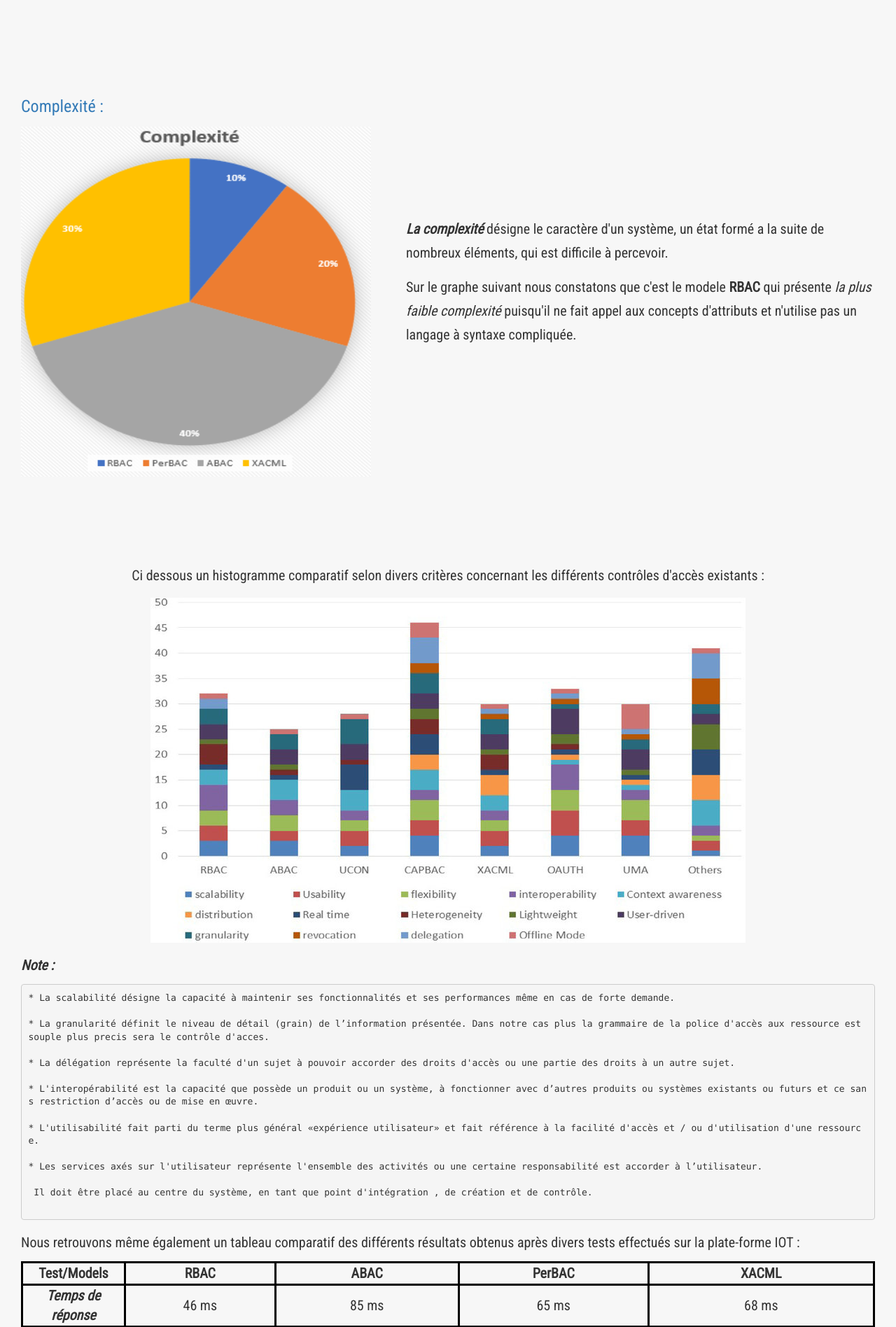
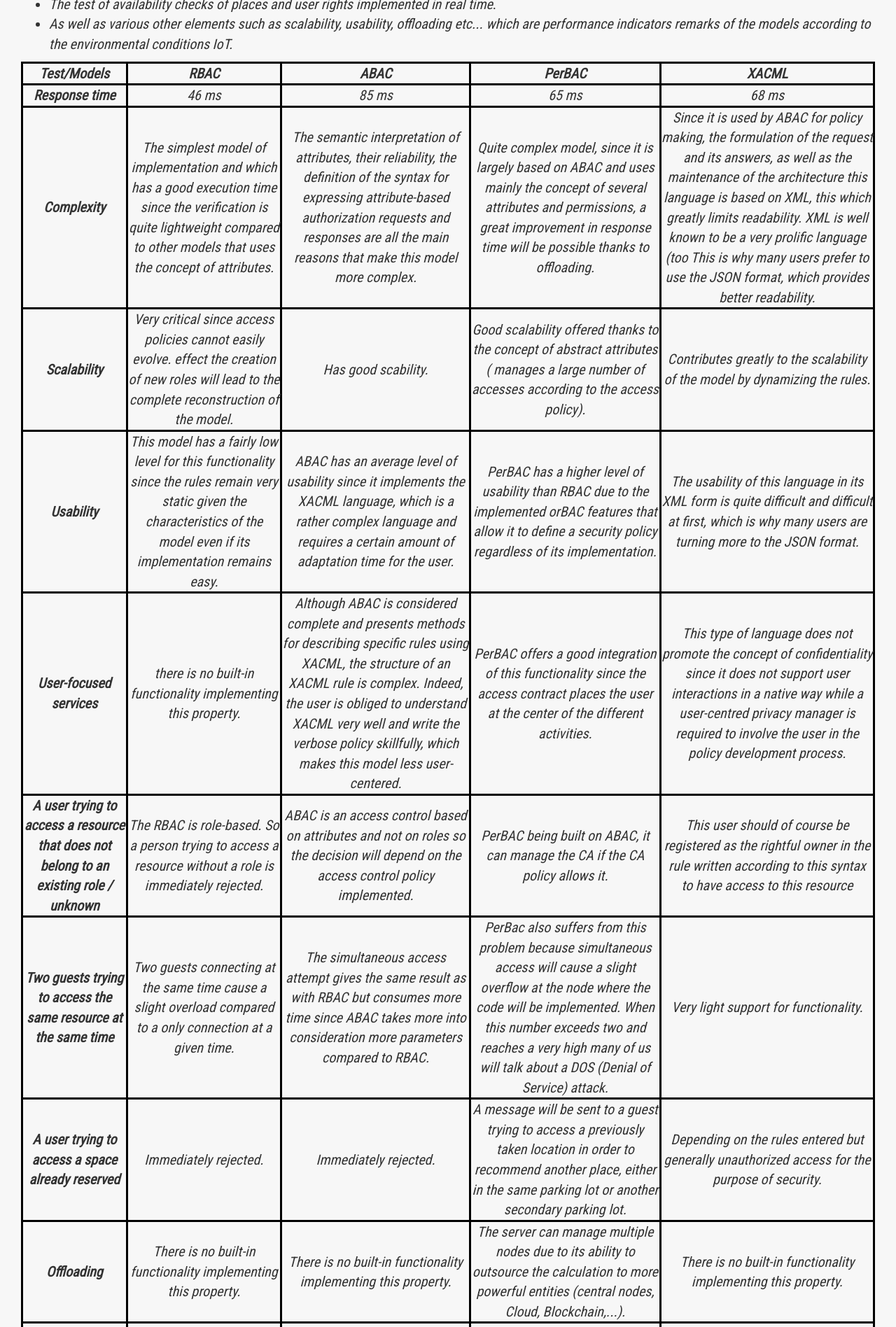
Before and after one commit to esalim/PerBAC, a PHP site: page /resultats.php in a window 1280 px wide. Shown: the part 823-2719 px from the top of the page at 70% size. Run offline with PHP 8.4, Linux system fonts and the light colour scheme; some libraries are stand-ins or nearby versions.

Commit message:
Update resultats.php

```diff
--- a/benchmark/php/resultats.php
+++ b/benchmark/php/resultats.php
@@ -44,73 +44,29 @@
 
 <div class="login-form">
     <form action="resultats.php" method="post">
-        <h2 align="center"><a href="#compartifs-des-performances-des-differents-contrôles-daccès-"
-                              id="compartifs-des-performances-des-differents-contrôles-daccès-">Comparatifs des
-                performances des différents contrôles d'accès :</a></h2>
-        <p>La protection des données et de la <em><strong>vie privée</strong></em> des personnes est devenue aujourd’hui
-            un <em>enjeu majeur</em> pour les entreprises et les organisations gouvernementales qui collectent
-            et entreposent les données à caractère personnel.L’adoption <em><strong>d’une politique de sécurité</strong></em> est donc impératif , raison pour laquelle
-            nous avons implémenter divers modèles de contrôle d’accès au sein de notre plate-forme IoT afin de fournir
-            une sécurité optimale.</p>
-        <p>Cependant chacun de ces modèles présente des <em><strong>forces et des faiblesses</strong></em> , il convient
-            donc mieux connaître les modèles de contrôles d’accès avant
-            de les implémenter.</p>
-        <p>Ainsi nous allons donc dégager <em><strong>les principaux éléments qui caractérisent nos contrôles
-                    implémentés ainsi que quelques critères susceptibles de nous aider à opter pour un contrôle d'accès
-                    en particulier</strong></em>.</p>
-        <h3><a href="#temps-de-réponse-" id="temps-de-réponse-">Temps de réponse :</a></h3>
-        <p><img src="../images/repon.PNG" alt="Temps Reponse AC" title="Temps de réponse des ACs " style="float: right;width: 500px;height: 350px ; margin-left: 30px;"/></p>
+             <h2 align="center"><a href="#compartifs-des-performances-des-differents-contrôles-daccès-"
+                              id="compartifs-des-performances-des-differents-contrôles-daccès-">Comparisons of the
+                performance of the various access controls : </a></h2>
+        <p></p>
+        <p></p>
+        <h3><a href="#temps-de-réponse-" id="temps-de-réponse-">Response Time :</a></h3>
+        <p><img src="../images/repon.JPG" alt="Temps Reponse AC" title="Temps de réponse des ACs " style="float: right;width: 500px;height: 350px ; margin-left: 30px;"/></p>
+        <p>In general <em><strong>the response time</strong></em> is the time required for an action, following
+            a stimulus is completed. </p>
+            <p>In order to be able to give a value we have performed several times the execution of various queries in order to be able to give an average estimate of this response time and we have seen as presented on the graph that it is the model <strong><em>RBAC</em></strong> here that has the fastest time, this is explained by its role concept which wants to be a static model where the rules evolve very little. </p>
+        <p>We also notice that it is the PerBac model given its flexibility and finally <strong><em> an improvement of the response time</em></strong> when implementing the XACML Language to the ABAC model since it allows to refine the access control policy</p>
         <br>
-        <p>En général <em><strong>le temps de réponse</strong></em> est le temps nécessaire pour qu'une action, suite à
-            un stimulus, soit achevée.</p>
-        <p>Nous constatons qu'a partir de notre graphe que c'est le modèle <strong><em>RBAC</em></strong> ici qui dispose du temps le plus rapide , cela s'explique par son concept de role qui se veut etre un modèle statique ou les règles évoluent très peu. </p>
-        <p>On remarque également <strong><em>une amélioration du temps de réponse</em></strong> offert par l'implémentation du Langage XACML puisque celle ci permet d'affiner la politique de contrôle d'accès</p>
-        <br>
-        <br>
-        <br>
-        <br>
-        <h3><a href="#complexité-" id="complexité-">Complexité :</a></h3>
-        <p><img src="../images/complex.png" alt="Complexité AC" title="Complexité des ACs " style="float: left;width: 500px;height: 500px ; margin-right: 50px;"/></p>
-        <br>
-        <br>
-        <br>
-        <br>
-        <p ><em><strong>La complexité</strong></em> désigne le caractère d'un système, un état formé a la suite de
-            nombreux éléments, qui est difficile à percevoir.</p>
-        <p>Sur le graphe suivant nous constatons que c'est le modele <strong>RBAC</strong>
-            qui présente <em>la plus faible complexité</em> puisqu'il ne fait appel aux concepts d'attributs et
-            n'utilise pas un langage à syntaxe compliquée.</p>
-        <br>
-        <br>
-        <br>
-        <br>
-        <br>
-        <br>
-        <br>
-        <br>
-        <br>
-        <br>
-        <p align="center">Ci dessous un histogramme comparatif selon divers critères concernant les différents contrôles d'accès
-            existants :</p>
-        <p align="center"><img src="../images/eval.png" alt="Evaluation des critères des ACs existants"
-                title="*Evaluation des Critères des ACs existants "/></p>
-        <p><em><strong>Note :</strong></em></p>
-        <pre><code>* La scalabilité désigne la capacité à maintenir ses fonctionnalités et ses performances même en cas de forte demande.
+        <h3><a href="#table-de-test-" id="table-de-test-">Tests Tables :</a></h3>
+        <p>We also find a comparative table of the different results obtained after various tests
+            performed on the IOT platform.These various tests are the result of several experiments under various conditions in order to determine the general functioning of the access control models implemented.</p>
+        <p>In particular, we have : </p>
+        <ul>
+<li><em>Response times obtained using a function from the time library indicating the time required for processing. </em>.</li>
 
-* La granularité définit le niveau de détail (grain) de l’information présentée. Dans notre cas plus la grammaire de la police d'accès aux ressource est souple plus precis sera le contrôle d'acces.
+<li><em>The test of availability checks of places and user rights implemented in real time</em>.</li>
 
-* La délégation représente la faculté d'un sujet à pouvoir accorder des droits d'accès ou une partie des droits à un autre sujet.
-
-* L'interopérabilité est la capacité que possède un produit ou un système, à fonctionner avec d’autres produits ou systèmes existants ou futurs et ce sans restriction d’accès ou de mise en œuvre.
-
-* L'utilisabilité fait parti du terme plus général «expérience utilisateur» et fait référence à la facilité d'accès et / ou d'utilisation d'une ressource.
-
-* Les services axés sur l'utilisateur représente l'ensemble des activités ou une certaine responsabilité est accorder à l’utilisateur.
-
- Il doit être placé au centre du système, en tant que point d'intégration , de création et de contrôle.
-            </code></pre>
-        <p>Nous retrouvons même également un tableau comparatif des différents résultats obtenus après divers tests
-            effectués sur la plate-forme IOT :</p>
+<li><em>As well as various other elements such as scalability, usability, offloading etc... which are performance indicators remarks of the models according to the environmental conditions IoT<em>.</li>
+</ul>
         <table align="center">
             <thead align="center">
             <tr>
@@ -123,119 +79,119 @@
             </thead>
             <tbody align="center">
             <tr>
-                <td><em><strong>Temps de réponse</strong></em></td>
+                <td><em><strong>Response time</strong></em></td>
                 <td> 46 ms</td>
                 <td >85 ms</td>
                 <td>65 ms</td>
                 <td>68 ms</td>
             </tr>
             <tr>
-                <td><em><strong>Complexité</strong></em></td>
-                <td> Modèle le plus simple d'implementation et qui présente une bon temps d'execution puisque la vérification
-                    est assez allégée par rapport aux autres modèle qui
-                    utilise la concept d'attributs.
+                <td><em><strong>Complexity</strong></em></em></td>
+                <td> The simplest model of implementation and which has a good execution time since the verification
+                    is quite lightweight compared to other models that
+                    uses the concept of attributes.
                 </td>
-                <td> L'interprétation sémantique des attributs, leur fiabilité , la définition de la
-                    syntaxe pour l'expression des demandes d'autorisations basées sur les attributs et des réponses sont
-                    toutes les principales raisons qui rende ce modèle plus complexe.
+                <td> The semantic interpretation of attributes, their reliability, the definition of the
+                    syntax for expressing attribute-based authorization requests and responses are
+                    all the main reasons that make this model more complex.
                 </td>
-                <td> Modèle assez complexe , puisque basée en grande partie sur ABAC et utilisant surtout
-                    le concept de plusieurs attributs et permissions.Une grande amélioration du temps de réponse sera
-                    possible grace au l'offloading.
+                <td> Quite complex model, since it is largely based on ABAC and uses mainly
+                    the concept of several attributes and permissions, a great improvement in response time will be
+                    possible thanks to offloading.
                 </td>
-                <td> Puisqu'il utilisé par ABAC pour la définition des politiques, la formulation de la
-                    demande et ses réponses , ainsi que la maintenance de l'architecture ce langage est basé sur XML, ce
-                    qui limite beaucoup la lisibilité. XML est bien connu pour être un langage très prolixe (trop
-                    long/bavard).Raison pour laquelle de nombreux utilisateurs préfèrent utiliser le format JSON qui
-                    offre une meilleure lisibilité.
+                <td>Since it is used by ABAC for policy making, the formulation of the
+                    request and its answers, as well as the maintenance of the architecture this language is based on XML, this
+                    which greatly limits readability. XML is well known to be a very prolific language (too
+                    This is why many users prefer to use the JSON format, which
+                    provides better readability.
                 </td>
             </tr>
             <tr>
-                <td><em><strong>Scalabilité</strong></em></td>
-                <td> Très critique puisque les politiques d'acces ne peuvent pas évoluer facilement.En
-                    effet la création de nouveaux rôles entraînera la reconstruction entière du modèle.
+                <td><em><strong>Scalability</strong></em></em></td>
+                <td>Very critical since access policies cannot easily evolve.
+                    effect the creation of new roles will lead to the complete reconstruction of the model.
                 </td>
-                <td> Dispose d'une bonne scabilité.</td>
-                <td> Bonne scalabilité offerte grace au concept d'attributs abstraits ( gère un grand
-                    nombre d'accès selon la politique d'acces).
+                <td> Has good scability. </td>
+                <td> Good scalability offered thanks to the concept of abstract attributes ( manages a large
+                    number of accesses according to the access policy).
                 </td>
-                <td> Contribue grandement à là scalabilité du modèle en dynamisant les règles.</td>
+                <td>Contributes greatly to the scalability of the model by dynamizing the rules.
             </tr>
             <tr>
-                <td><em><strong>Utilisabilité</strong></em></td>
-                <td> Ce modèle présente un niveau assez bas pour cette fonctionnalité puisque les règles restent très statiques étant donnée les caractéristiques du modèle même si son implémentation reste facile.</td>
-                <td> ABAC présente un niveau moyen d'utilisabilité puisque qu'elle implémente le langage XACML qui est un langage assez complexe et nécessite un certains temps d'adaptation pour l'utilisateur.</td>
-                <td> PerBAC présente un niveau d'utilisabilité plus élevé que celui de RBAC grace aux fonctionnalités de l'orBAC implémentées qui lui permettent de définir une politique de sécurité indépendamment de son implémentation.</td>
-                <td> L'utilisabilité de ce langage dans sa forme XML est assez hardu et difficile dans un premier temps , raison pour laquelle de nombreux utilisateurs se tournent plus vers le format JSON.</td>
+                <td><em><strong>Usability</strong></em></em></td>
+                <td>This model has a fairly low level for this functionality since the rules remain very static given the characteristics of the model even if its implementation remains easy.</td>
+                <td>ABAC has an average level of usability since it implements the XACML language, which is a rather complex language and requires a certain amount of adaptation time for the user.</td>
+                <td>PerBAC has a higher level of usability than RBAC due to the implemented orBAC features that allow it to define a security policy regardless of its implementation. </td>
+                <td>The usability of this language in its XML form is quite difficult and difficult at first, which is why many users are turning more to the JSON format. </td>
             </tr>
             <tr>
-                <td><em><strong>Services axés sur utilisateur</strong></em></td>
-                <td> il n'y a pas de fonctionnalité intégrée implémentant cette propriété.</td>
-                <td> Bien que ABAC soit considéré comme complet et qu'il présente des méthodes de description des règles précises grace à XACML, la structure d’une règle XACML est complexe. En effet, l'utilisateur est obligé de comprendre XACML
-                    très bien et d'écrire la politique verbeuse habilement , ce qui rend ce modèle peu centrée sur l'utilisateur.</td>
+                <td><em><strong>User-focused services</strong></em></em></td>
+                <td> there is no built-in functionality implementing this property. </td>
+                <td>Although ABAC is considered complete and presents methods for describing specific rules using XACML, the structure of an XACML rule is complex. Indeed, the user is obliged to understand XACML
+                    very well and write the verbose policy skillfully, which makes this model less user-centered. </td>
                 <td>
-                    PerBAC offre une bonne intégration de cette fonctionnalité puisque le contrat d'accès place l'utilisateur au centre des différentes activités.</td>
-                <td> Ce type de langage ne favorise pas le concept de confidentialité puisqu'il ne prend pas en charge les interactions avec l'utilisateur de manière native
-                    alors qu'un gestionnaire de la confidentialité axé sur l'utilisateur est nécessaire pour impliquer l'utilisateur dans le processus de définition de la politique.</td>
+                    PerBAC offers a good integration of this functionality since the access contract places the user at the center of the different activities. </td>
+                <td>This type of language does not promote the concept of confidentiality since it does not support user interactions in a native way
+                    while a user-centred privacy manager is required to involve the user in the policy development process. </td>
             </tr>
             <tr>
-                <td><em><strong>Un utilisateur essayant d'accéder à un ressource n'appartenant pas à un rôle existant /
-                            inconnu</strong></em></td>
-                <td> Le RBAC est basé sur les rôles. Donc une personne qui tente d'accéder à un ressource
-                    sans rôle est immédiatement rejeté.
+                <td><em><strong>A user trying to access a resource that does not belong to an existing role /
+                            unknown</strong></em></em></td>
+                <td>The RBAC is role-based. So a person trying to access a resource
+                    without a role is immediately rejected.
                 </td>
-                <td> ABAC est un contrôle d’accès basé sur attributs et non sur les rôles alors la
-                    décision dépendra de la politique de contrôle d'accès mise en œuvre.
+                <td> ABAC is an access control based on attributes and not on roles so the
+                    decision will depend on the access control policy implemented.
                 </td>
-                <td> PerBAC étant construit sur ABAC, il peut gérer le AC si la politique AC le permet.
+                <td> PerBAC being built on ABAC, it can manage the CA if the CA policy allows it.
                 </td>
-                <td> Ce utilisateur devrait etre bien sur inscrit comme ayant droit dans le fichier de
-                    règle écrit selon cette syntaxe pour disposer de l'accès à cette ressource
+                <td> This user should of course be registered as the rightful owner in the
+                    rule written according to this syntax to have access to this resource
                 </td>
             </tr>
             <tr>
-                <td><em><strong>Deux invités tentant d'acceder à la même ressource et au même moment</strong></em></td>
-                <td>Deux invités se connectant au même temps causer une légère surcharge comparé à une
-                    seule connexion à un moment donné.
+                <td><em><strong>Two guests trying to access the same resource at the same time</strong></em></em></td>
+                <td>Two guests connecting at the same time cause a slight overload compared to a
+                    only connection at a given time.
                 </td>
-                <td> La tentative d'accès simultané donne le même résultat qu'avec RBAC mais consomme
-                    plus de temps puisque ABAC prend plus en considération plus de paramètres comparés à RBAC.
+                <td>The simultaneous access attempt gives the same result as with RBAC but consumes
+                    more time since ABAC takes more into consideration more parameters compared to RBAC.
                 </td>
-                <td> PerBac souffre aussi de ce problème parce que l'accès simultané causera une léger
-                    débordement au noeud où le code sera mis en œuvre. Quand ce nombre dépasse deux et atteint un très
-                    grand nombre nous allons parler d'attaque DOS (Déni de Service).
+                <td>PerBac also suffers from this problem because simultaneous access will cause a slight
+                    overflow at the node where the code will be implemented. When this number exceeds two and reaches a very high
+                    many of us will talk about a DOS (Denial of Service) attack.
                 </td>
-                <td> Support très léger de la fonctionnalité.</td>
+                <td> Very light support for functionality. </td>
             </tr>
             <tr>
-                <td><em><strong>Un utilisateur essayant d'acceder à une place déjà réservée</strong></em></td>
-                <td> Immédiatement rejeté.</td>
-                <td> Immédiatement rejeté.</td>
-                <td> Un message sera envoyé à un invité tentant d'accéder à un endroit déjà pris afin de
-                    lui recommander un autre endroit, soit dans le même parking ou un autre parking annexe.
+                <td><em><strong>A user trying to access a space already reserved</strong></em></td>
+                <td> Immediately rejected. </td>
+                <td> Immediately rejected. </td>
+                <td>A message will be sent to a guest trying to access a previously taken location in order to
+                    recommend another place, either in the same parking lot or another secondary parking lot.
                 </td>
-                <td> En fonction des règles inscrites mais en général accès non autorisé pour mesure de
-                    sécurité.
+                <td> Depending on the rules entered but generally unauthorized access for the purpose of
+                    security.
                 </td>
             </tr>
             <tr>
-                <td><em><strong>Offloading</strong></em></td>
-                <td> Il n'y a pas de fonctionnalité intégrée mettant en œuvre cette propriété.</td>
-                <td> Il n'y a pas de fonctionnalité intégrée mettant en œuvre cette propriété.</td>
-                <td> Le serveur peut gérer plusieurs nœuds en raison de sa capacité à externalizer le
-                    calcul vers des entités plus puissantes (nœuds centraux,Cloud, Blockchain,…).
+                <td><em><strong>Offloading</strong></em></em></td>
+                <td>There is no built-in functionality implementing this property. </td>
+                <td>There is no built-in functionality implementing this property. </td>
+                <td> The server can manage multiple nodes due to its ability to outsource the
+                    calculation to more powerful entities (central nodes, Cloud, Blockchain,...).
                 </td>
-                <td> Il n'y a pas de fonctionnalité intégrée mettant en œuvre cette propriété.</td>
+                <td>There is no built-in functionality implementing this property. </td>
             </tr>
             <tr>
-                <td><em><strong>Collaboration (quand le sujet et la ressource appartiennent à la même organisation)</strong></em></td>
-                <td> Il n'y a pas de fonctionnalité intégrée mettant en œuvre cette propriété.</td>
-                <td> Il n'y a pas de fonctionnalité intégrée mettant en œuvre cette propriété.</td>
-                <td> PerBAC étant également basé sur les attributs , l'organisation elle-même possède des
-                    attributs, ainsi que les ressources elles aussi. Le plus important attribut est le
-                    contrat.L'autorisation dépendra de la valeur de ces derniers, qu'ils soient privés ou publics.
+                <td><em><strong>Collaboration (when subject and resource belong to the same organization)</strong></em></em></td>
+                <td>There is no built-in functionality implementing this property. </td>
+                <td>There is no built-in functionality implementing this property. </td>
+                <td>Since PerBAC is also based on attributes, the organization itself has
+                    attributes, as well as resources as well. The most important attribute is the
+                    The authorization will depend on the value of the latter, whether they are private or public.
                 </td>
-                <td> Il n'y a pas de fonctionnalité intégrée mettant en œuvre cette propriété.</td>
+                <td>There is no built-in functionality implementing this property. </td>
             </tr>
             </tbody>
         </table>
```
